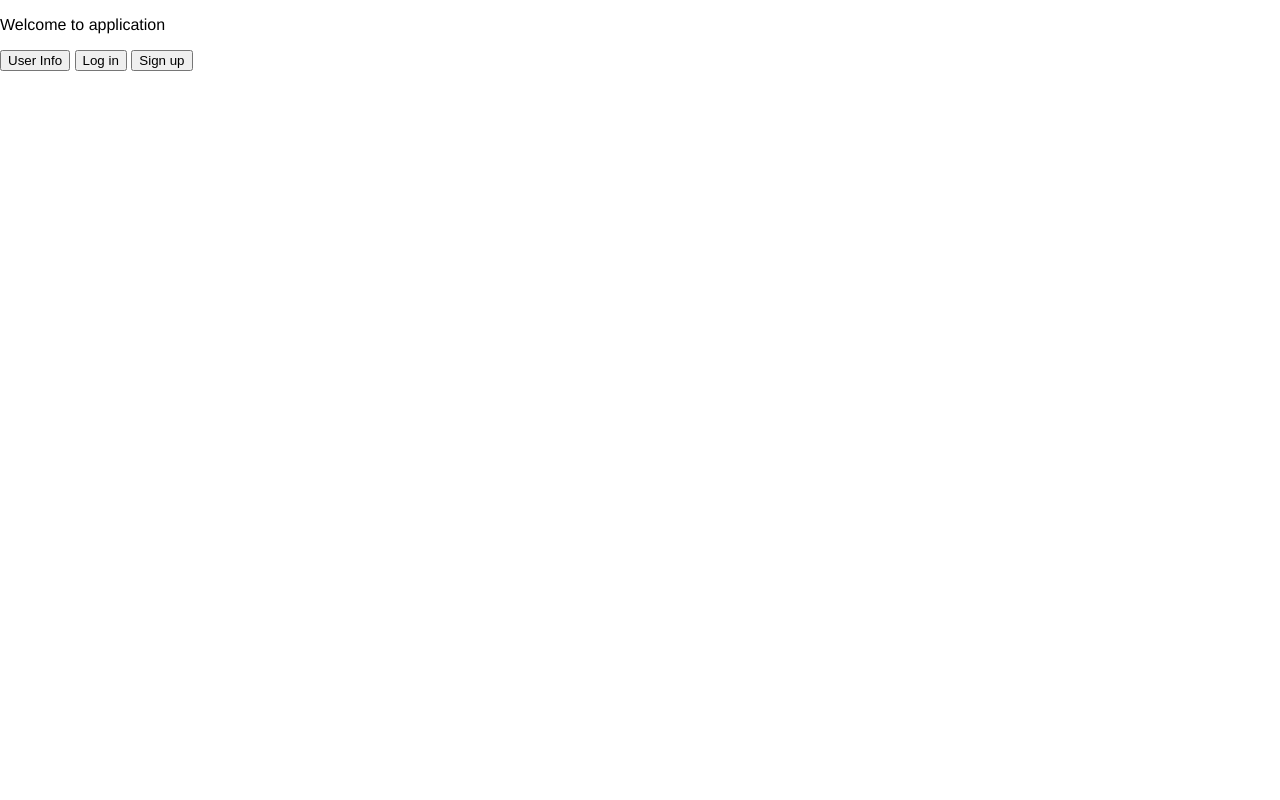
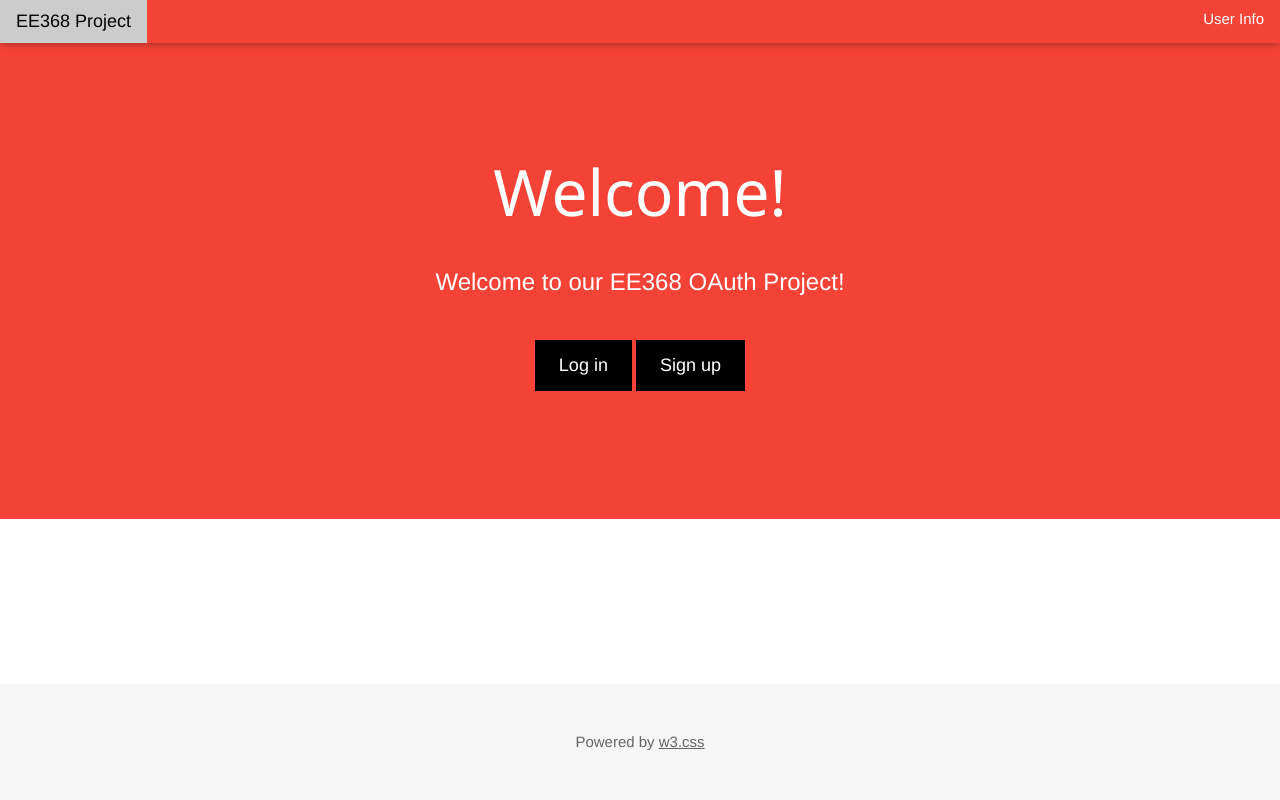
Before and after one commit to Granocn/EE368Project, a Flask app: page / in a window 1280 px wide. Run offline with Flask 3, Linux system fonts and the light colour scheme.

Commit message:
Update main.html

```diff
--- a/templates/main.html
+++ b/templates/main.html
@@ -1,29 +1,68 @@
 <!DOCTYPE html>
 <html lang="en">
 <head>
-<meta charset="UTF-8">
-<link href="../static/style.css" rel="stylesheet" type="text/css">
-<title>EE368 Project</title>
+  <title>EE368 Project</title>
+  <meta charset="UTF-8">
+  <meta name="viewport" content="width=device-width, initial-scale=1">
+  <!-- W3.CSS framework -->
+  <link rel="stylesheet" href="https://www.w3schools.com/w3css/4/w3.css">
+  <!-- Google Fonts -->
+  <link rel="stylesheet" href="https://fonts.googleapis.com/css?family=Lato">
+  <link rel="stylesheet" href="https://fonts.googleapis.com/css?family=Montserrat">
+  <!-- Font Awesome -->
+  <link rel="stylesheet" href="https://cdnjs.cloudflare.com/ajax/libs/font-awesome/4.7.0/css/font-awesome.min.css">
+  <!-- Custom CSS -->
+  <link href="../static/style.css" rel="stylesheet" type="text/css">
+
 </head>
 <body>
-    <div id="element1">
-        <p>Welcome to application</p>
+
+  <!-- Navbar with User Info button -->
+  <div class="w3-top">
+    <div class="w3-bar w3-red w3-card">
+      <!-- Home/Project title -->
+      <a href="/" class="w3-bar-item w3-button w3-large">EE368 Project</a>
+      <!-- Inline form for User Info -->
+      <form method="post" style="display: inline;">
+        <button
+          type="submit"
+          name="userInfoPage"
+          value="User Info"
+          class="w3-bar-item w3-button w3-right w3-hide-small w3-hover-white">
+          User Info
+        </button>
+      </form>
     </div>
+  </div>
 
-    <div id="element2" class="container">
+  <!-- Header with Log in and Sign up buttons -->
+  <header class="w3-container w3-red w3-center header-custom" style="padding:128px 16px;">
+    <h1 class="w3-margin w3-jumbo">Welcome!</h1>
+    <p class="w3-xlarge">Welcome to our EE368 OAuth Project!</p>
 
-        <form method="post">
-<!--{#            <button name="login" >Login</button>#}-->
-<!--{#            <button name="signup" >Signup</button>#}-->
-            <input type="submit" value="User Info" name="userInfoPage" >
-            <input type="submit" value="Log in" name="loginPage" >
-            <input type="submit" value="Sign up" name="signupPage" >
+    <!-- Form for Log in and Sign up -->
+    <form method="post">
+      <button
+        type="submit"
+        name="loginPage"
+        value="Log in"
+        class="w3-button w3-black w3-padding-large w3-large w3-margin-top w3-hover-opacity">
+        Log in
+      </button>
+      <button
+        type="submit"
+        name="signupPage"
+        value="Sign up"
+        class="w3-button w3-black w3-padding-large w3-large w3-margin-top w3-hover-opacity">
+        Sign up
+      </button>
+    </form>
+  </header>
 
-        </form>
-
-    </div>
-
-
+  <!-- Footer -->
+  <footer class="w3-container w3-center w3-opacity w3-light-grey w3-padding-32">
+    <p>Powered by <a href="https://www.w3schools.com/w3css/" target="_blank">w3.css</a></p>
+  </footer>
 
 </body>
 </html>
```
